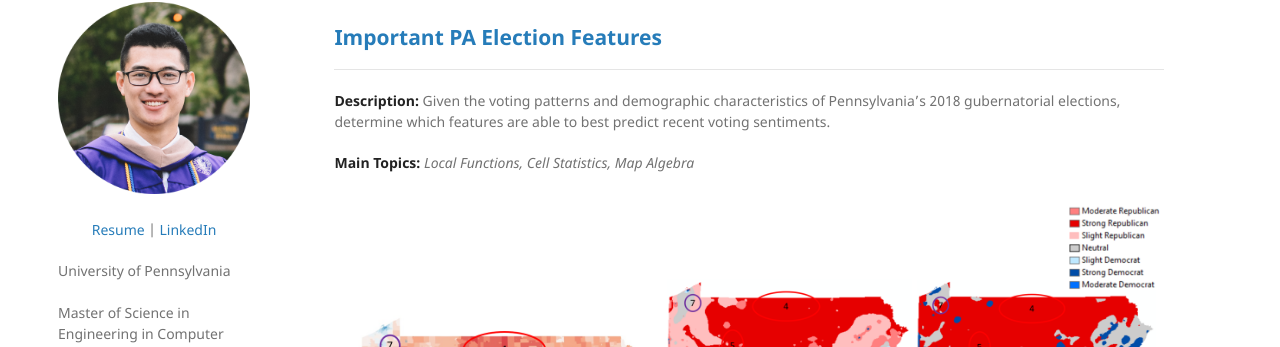
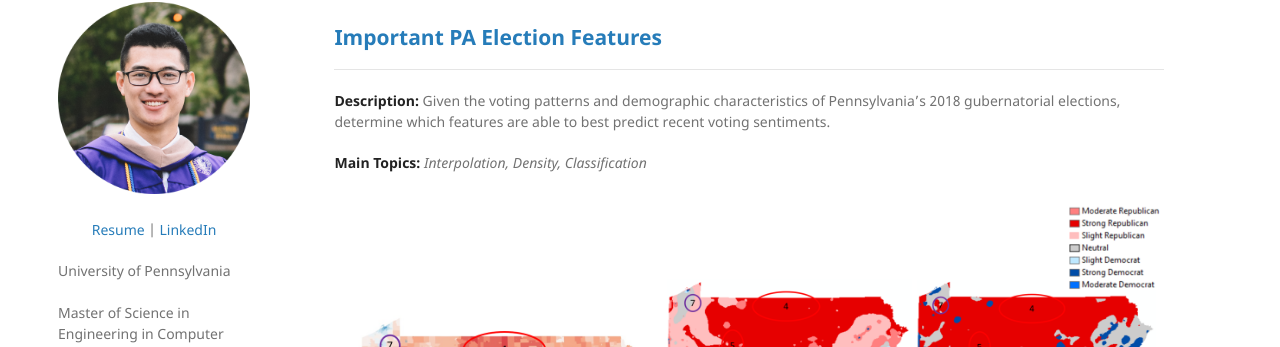
Before and after one commit to paulslin/paulslin.github.io, a Jekyll site: the page built from posts/GIS_works.md, in a window 1280 px wide and 900 px high, scrolled down 5681 px. Shown: the part 107-454 px from the top of the window. Built offline with Jekyll 4.4.1, drawn with Linux system fonts in a browser that asks for light colours; our own code applies the rules of GitHub Pages for plain Markdown files.

Commit message:
Update GIS_works.md

```diff
--- a/posts/GIS_works.md
+++ b/posts/GIS_works.md
@@ -50,6 +50,6 @@
 ---
 **Description:** Given the voting patterns and demographic characteristics of Pennsylvania's 2018 gubernatorial elections, determine which features are able to best predict recent voting sentiments.
 
-**Main Topics:** <i> Local Functions, Cell Statistics, Map Algebra </i>
+**Main Topics:** <i> Interpolation, Density, Classification </i>
 <p align = "center"><img src="https://github.com/paulslin/paulslin.github.io/blob/main/images/GIS/election_thumbnail.PNG?raw=true"></p>
 <p align = "center"><img src="https://github.com/paulslin/paulslin.github.io/blob/main/images/GIS/election_flow.PNG?raw=true"></p>
```
